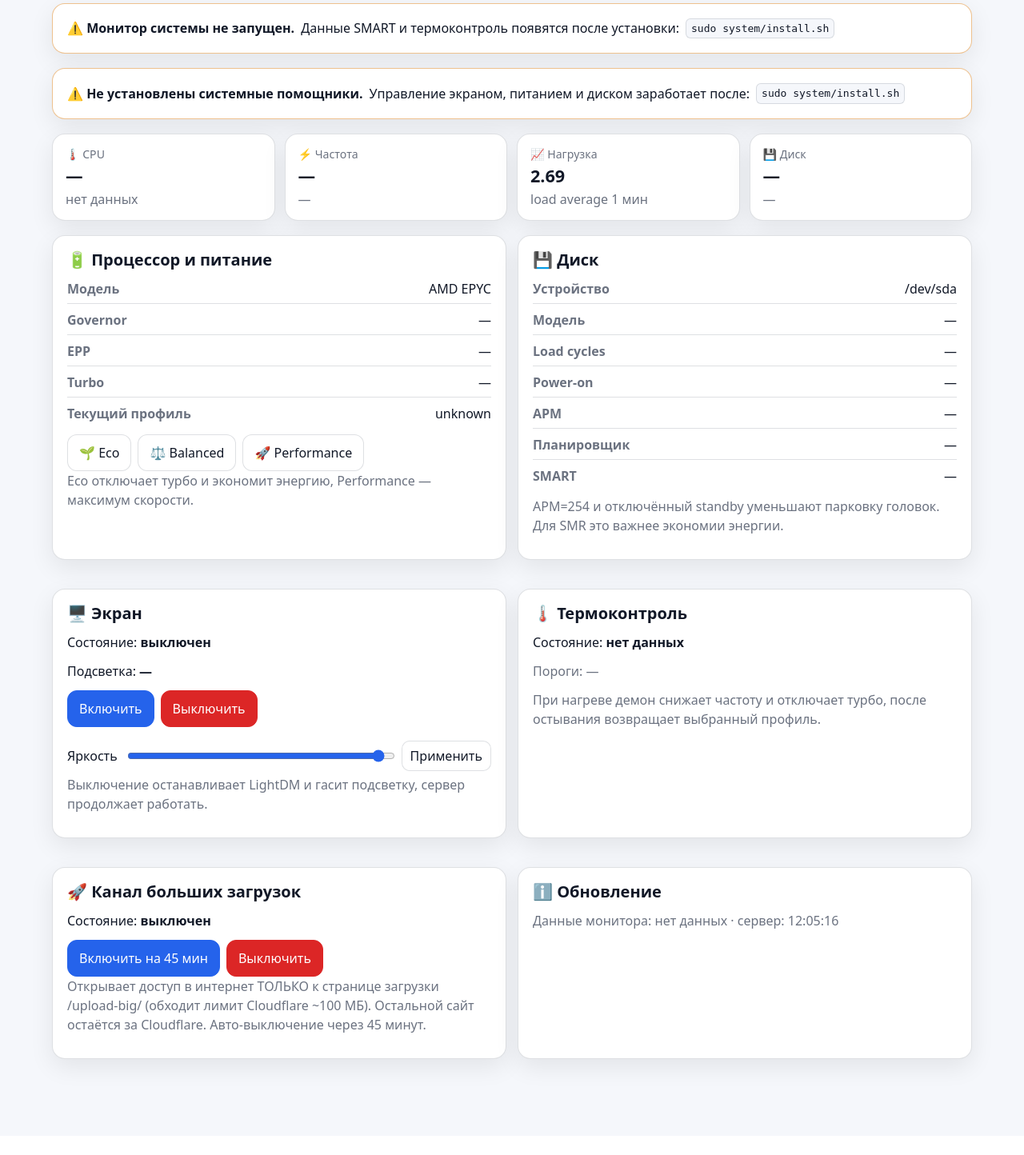
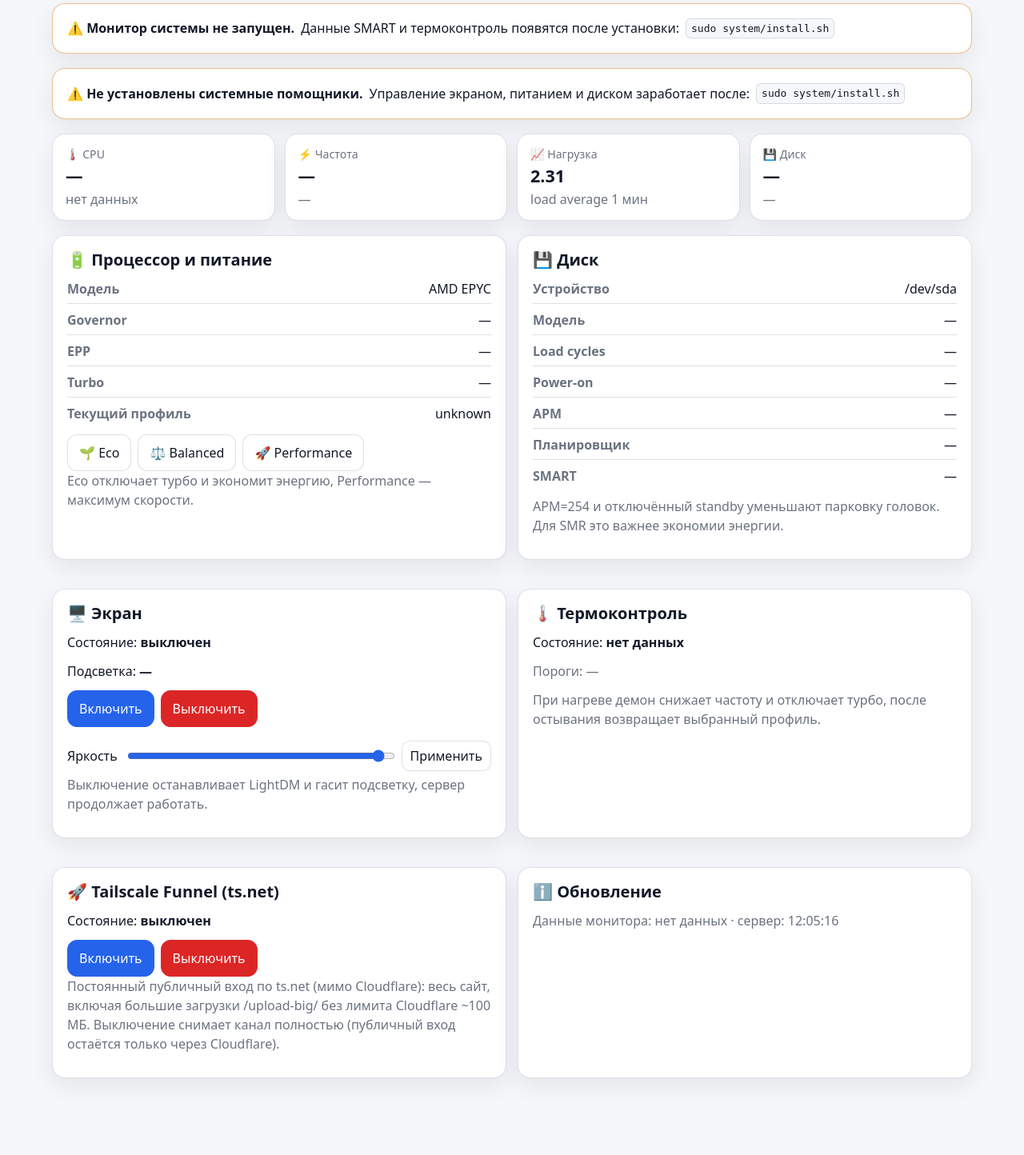
Before and after one commit to cuzhima/goosko, a Flask app: page /system in a window 1280 px wide. Shown: the part 166-1610 px from the top of the page at 80% size. Before the commit the page ends 1515 px from the top, so only its background shows below. Run offline with Flask 3, Linux system fonts and the light colour scheme; the visitor is signed in with stand-in values (Sample User, id 1); data that the repository does not hold is empty; parts of the project's set-up code (start-up, migrations or seed data) failed here and were passed over; some libraries are stand-ins or nearby versions.

Commit message:
Tailscale Funnel ts.net — постоянный режим (без 45-мин автооффа): helper start включает весь сайт, stop снимает; тексты /system, /cloud, biglink

```diff
--- a/app.py
+++ b/app.py
@@ -1508,11 +1508,11 @@
     if funnel_on and funnel_base:
         fast_url = funnel_base.rstrip("/") + f"/upload-big/{token}"
         flash(f"🎫 Через Cloudflare (до ~100 МБ): {url}")
-        flash(f"🚀 Временный канал без лимита CF: {fast_url}")
+        flash(f"🚀 Прямой канал без лимита CF (ts.net): {fast_url}")
     else:
         flash(
             f"🎫 Ссылка для больших файлов (действует 1 час): {url}. "
-            "Для файлов >100 МБ временно включи канал в разделе /system"
+            "Для файлов >100 МБ включи Tailscale Funnel в разделе /system"
         )
     return redirect(url_for("cloud"))
 
--- a/static/system.js
+++ b/static/system.js
@@ -95,7 +95,7 @@
         const funnel = data.funnel || {};
         setText("funnel-state", funnel.on ? "включён" : "выключен");
         const funnelUrl = byId("funnel-url");
-        if (funnelUrl) funnelUrl.textContent = funnel.on && funnel.url ? funnel.url + "/upload-big/" : "";
+        if (funnelUrl) funnelUrl.textContent = funnel.on && funnel.url ? funnel.url + "/" : "";
 
         const config = data.config || {};
         if (config.high_temp || config.critical_temp) {
--- a/templates/cloud.html
+++ b/templates/cloud.html
@@ -67,7 +67,8 @@
 
         <p class="muted">
             Нужно загрузить файл больше 100 МБ?<br>
-            Используй прямую загрузку мимо Cloudflare.
+            Возьми ссылку: через Cloudflare до ~100 МБ, для больших —
+            включи Tailscale Funnel в /system и открой её по ts.net.
         </p>
 
         <a class="btn" href="{{ url_for('cloud_biglink') }}">
--- a/templates/system.html
+++ b/templates/system.html
@@ -113,17 +113,18 @@
 
 <div class="grid two">
     <div class="card">
-        <h2>🚀 Канал больших загрузок</h2>
+        <h2>🚀 Tailscale Funnel (ts.net)</h2>
         <p>Состояние: <strong id="funnel-state">—</strong></p>
         <p class="muted" id="funnel-url"></p>
 
         <div class="file-actions">
-            <button class="btn primary" type="button" data-system-action="funnel_on">Включить на 45 мин</button>
+            <button class="btn primary" type="button" data-system-action="funnel_on">Включить</button>
             <button class="btn danger" type="button" data-system-action="funnel_off">Выключить</button>
         </div>
         <p class="muted">
-            Открывает доступ в интернет ТОЛЬКО к странице загрузки /upload-big/ (обходит лимит
-            Cloudflare ~100 МБ). Остальной сайт остаётся за Cloudflare. Авто-выключение через 45 минут.
+            Постоянный публичный вход по ts.net (мимо Cloudflare): весь сайт, включая большие
+            загрузки /upload-big/ без лимита Cloudflare ~100 МБ. Выключение снимает канал полностью
+            (публичный вход остаётся только через Cloudflare).
         </p>
     </div>
 
```
Also changed, not shown: 1 other file.
